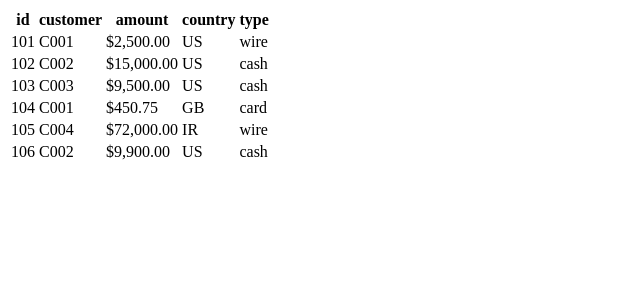
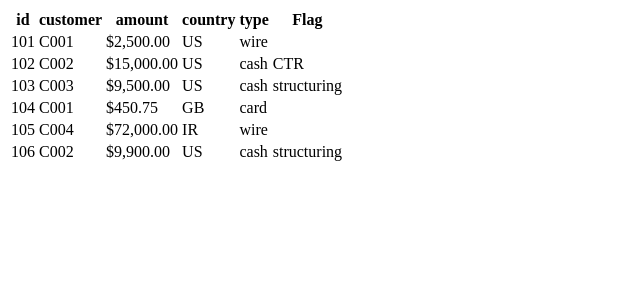
Before and after one commit to nsunderraj775/azure-python-upskilling, a Flask app: page /transactions in a window 1280 px wide. Shown: the top 300 px of the page, without its empty margins (0-640 px from the left). Run offline with Flask 3, Linux system fonts and the light colour scheme.

Commit message:
AML Monitor: M3 - CTR and structuring flags

```diff
--- a/aml-monitor/app.py
+++ b/aml-monitor/app.py
@@ -10,7 +10,22 @@ transaction = ([
 {"id": 104, "customer": "C001", "amount":   450.75, "country": "GB", "type": "card"},
 {"id": 105, "customer": "C004", "amount": 72000.00, "country": "IR", "type": "wire"},
 {"id": 106, "customer": "C002", "amount":  9900.00, "country": "US", "type": "cash"},
+
 ])
+
+def is_ctr(txn):
+    if txn["amount"] > 10000 and txn["type"] =="cash":
+        return True
+    else:
+        return False
+
+def is_structuring(txn):
+    if txn["amount"] >= 9000 and txn["amount"] <= 10000 and txn["type"] == "cash":
+        return True
+    else:
+        return False
+
+
 @app.route("/")
 def home():
     return "Hello from the AML Transaction Monitor!"
@@ -21,7 +36,7 @@ def about():
 
 @app.route("/transactions")
 def transactions():
-    return render_template("transactions.html",transactions=transaction,format_money = format_money)
+    return render_template("transactions.html",transactions=transaction,format_money = format_money,is_ctr=is_ctr,is_structuring=is_structuring)
 
 if __name__ == "__main__":
     app.run(debug=True)
--- a/aml-monitor/templates/transactions.html
+++ b/aml-monitor/templates/transactions.html
@@ -5,6 +5,7 @@
 <th>amount</th>
 <th>country</th>
 <th>type</th>
+<th>Flag</th>
 </tr>
 {% for txn in transactions %}
 <tr>
@@ -13,6 +14,7 @@
 <td>{{ format_money(txn.amount) }}</td>
 <td>{{ txn.country }}</td>
 <td>{{ txn.type}}</td>
+<td>{% if is_ctr(txn) %}CTR{% endif %} {% if is_structuring(txn) %}structuring{% endif %}</td>
 </tr>
 {% endfor %}
 </table>
```
